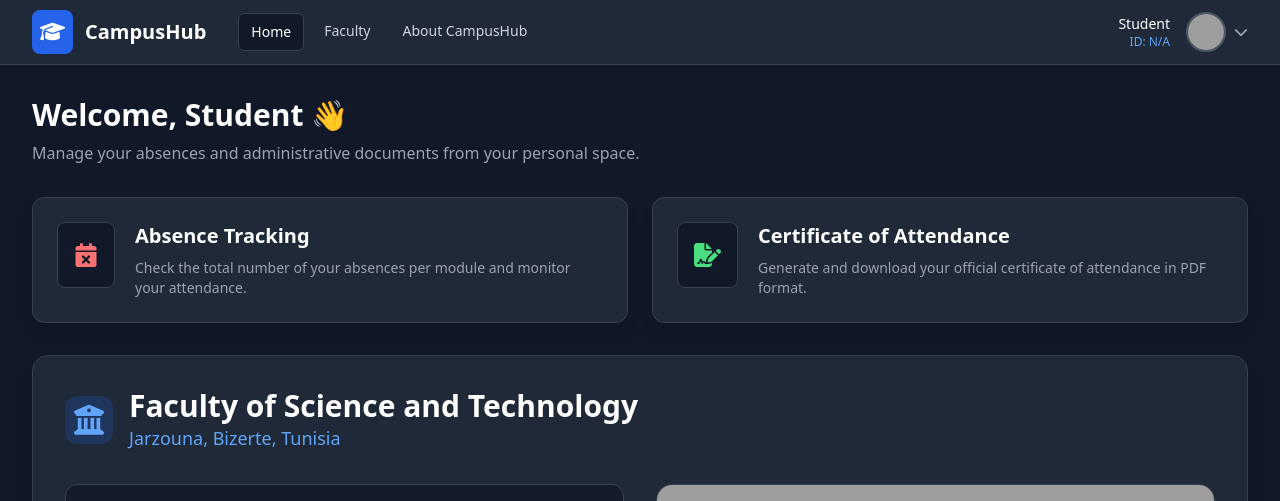
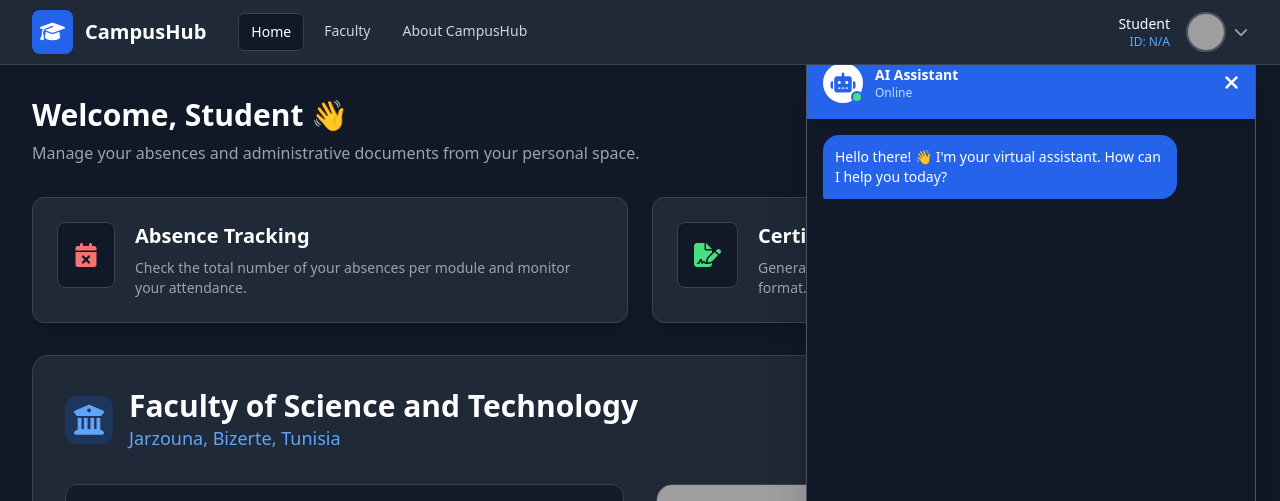
Before and after one commit to fedi-afli/UniversityPortal, a Node server app: template views/main.ejs in a window 1280 px wide. Shown: the top 501 px of the page. Run offline with Node 20, Linux system fonts and the light colour scheme; the template is opened without the code that fills it, so the values that code supplies are empty; some libraries are stand-ins or nearby versions; grey boxes are pictures that could not be loaded.

Commit message:
patch fixed privacy issues

```diff
--- a/views/main.ejs
+++ b/views/main.ejs
@@ -8,12 +8,7 @@
     <script src="https://cdn.tailwindcss.com"></script>
     <link rel="stylesheet" href="https://cdnjs.cloudflare.com/ajax/libs/font-awesome/6.4.0/css/all.min.css">
     <style>
-        .chat-window {
-            transition: all 0.3s cubic-bezier(0.4, 0, 0.2, 1);
-            transform: translateY(20px) scale(0.95);
-            opacity: 0;
-            pointer-events: none;
-        }
+
         .chat-window.active {
             transform: translateY(0) scale(1);
             opacity: 1;
@@ -213,7 +208,7 @@
 
     <!-- Floating Chat Button & Window -->
     <div class="fixed bottom-6 right-6 z-50 flex flex-col items-end">
-        <div id="ai-chat-window" class="chat-window bg-gray-800 w-80 sm:w-96 rounded-2xl shadow-2xl border border-gray-600 mb-4 overflow-hidden flex flex-col h-[450px]">
+   <div id="ai-chat-window" class="chat-window bg-gray-800 w-[90vw] sm:w-[450px] rounded-2xl shadow-2xl border border-gray-600 mb-4 overflow-hidden flex flex-col h-[650px]">
             <!-- Your original chat window content remains exactly the same -->
             <div class="bg-blue-600 p-4 flex justify-between items-center shadow-md z-10">
                 <div class="flex items-center gap-3">
```
Also changed, not shown: 2 other files.
